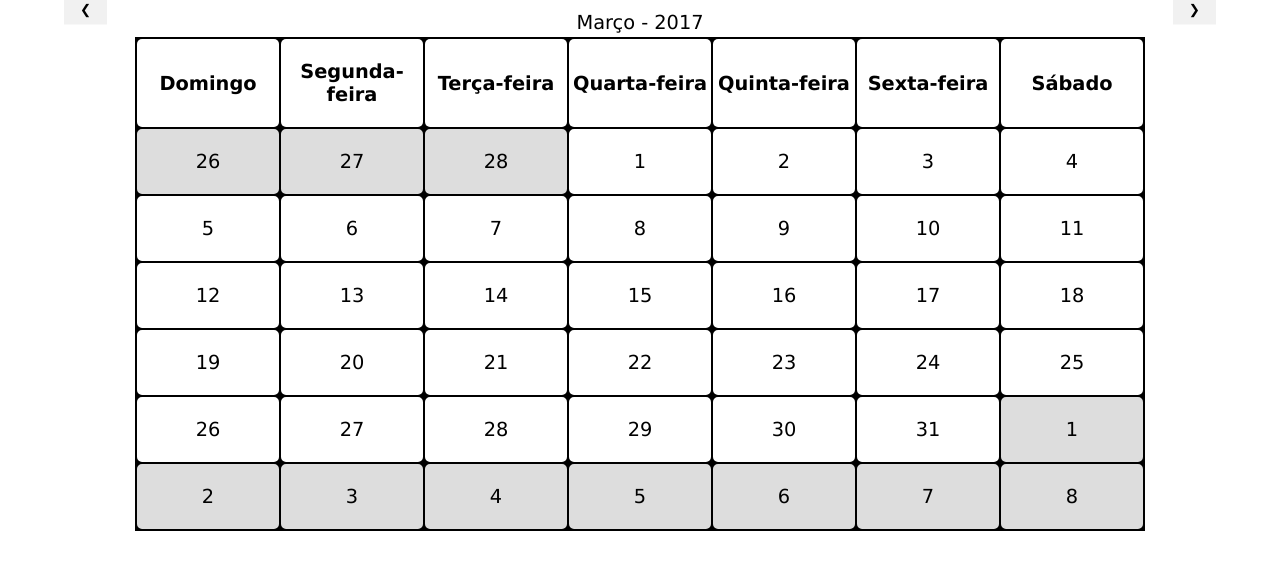
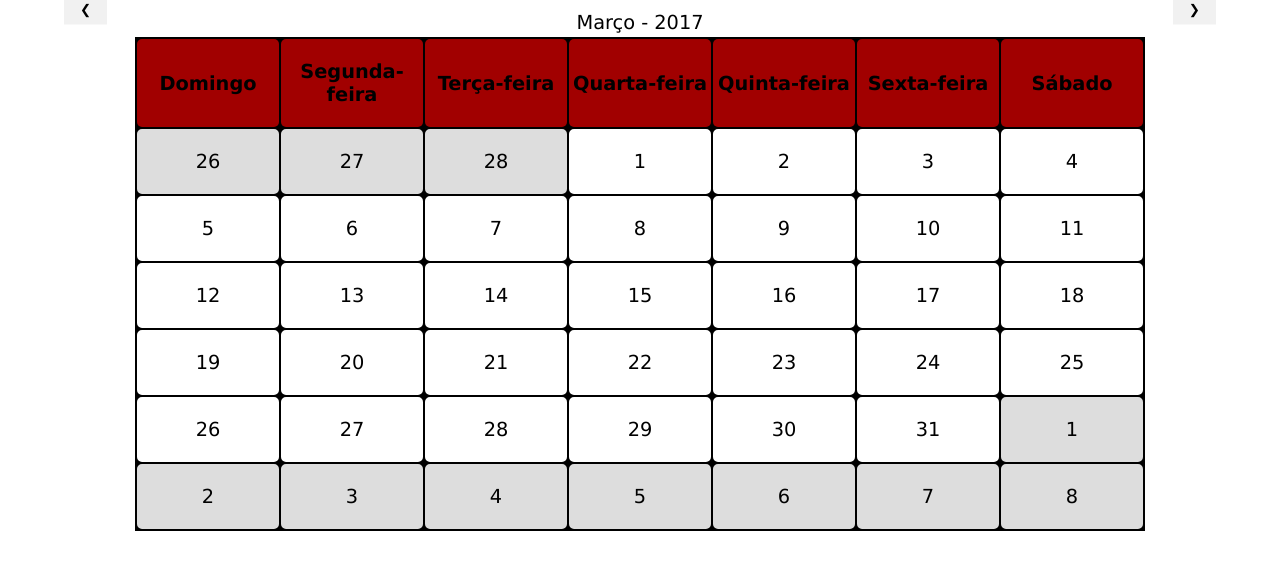
Before and after one commit to TreinoeDieta/Website, a Jekyll site: the page calendario/index.html, which Jekyll copies as it is, in a window 1280 px wide. Shown: the top 570 px of the page. Built offline with Jekyll 4.4.1, drawn with Linux system fonts in a browser that asks for light colours.

Commit message:
Update index.html

```diff
--- a/calendario/index.html
+++ b/calendario/index.html
@@ -25,9 +25,9 @@ table, th, td {
         border-radius: 5px;
     }
     .semana {
-        background-color: #fff;
-        border-bottom: 20px solid #fff;
-        border-top: 20px solid #fff;
+        background-color: #a10000;
+        border-bottom: 20px solid #a10000;
+        border-top: 20px solid #a10000;
         border-radius: 5px;
     }
     td {
```
